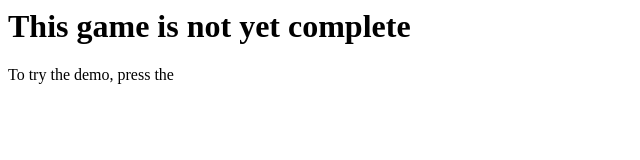
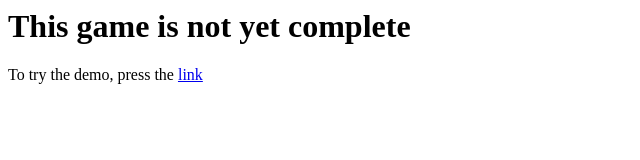
Before and after one commit to mohanbhimaneni/chess, a plain HTML site: page index.html in a window 1280 px wide. Shown: the full height of the page, 0-640 px from the left. Drawn offline with Linux system fonts and the light colour scheme.

Commit message:
Update index.html

```diff
--- a/index.html
+++ b/index.html
@@ -1,2 +1,2 @@
 <h1>This game is not yet complete</h1>
-<p>To try the demo, press the <a href="game/index.html"></a></p>
+<p>To try the demo, press the <a href="game/index.html">link</a></p>
```
